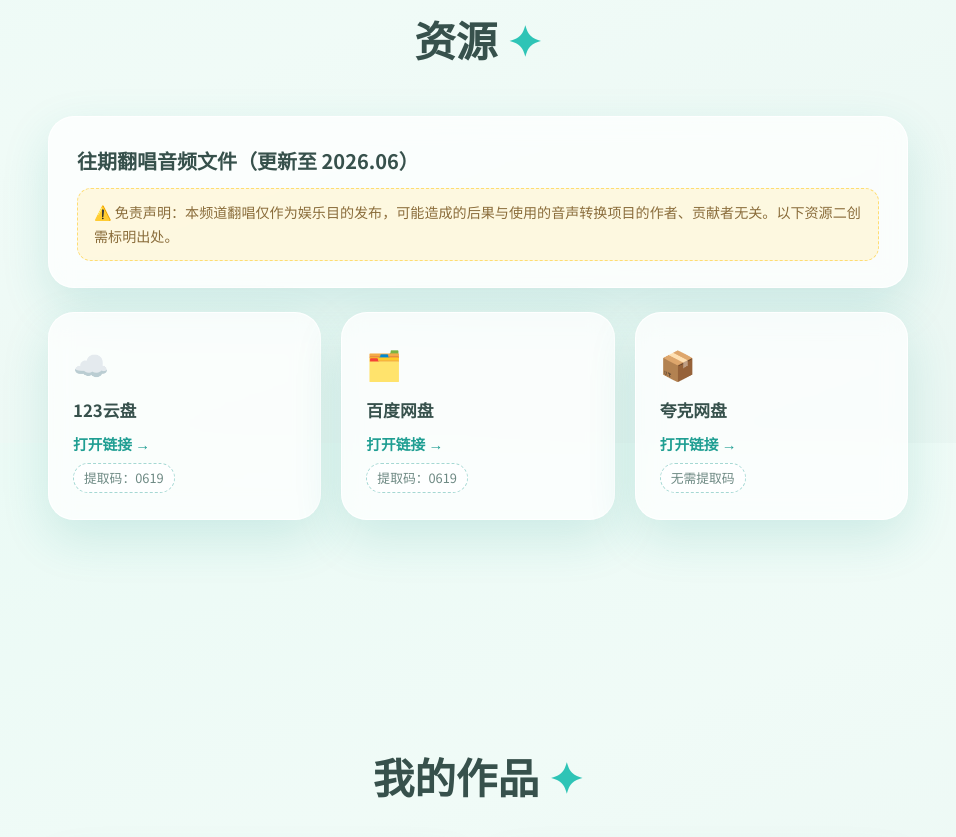
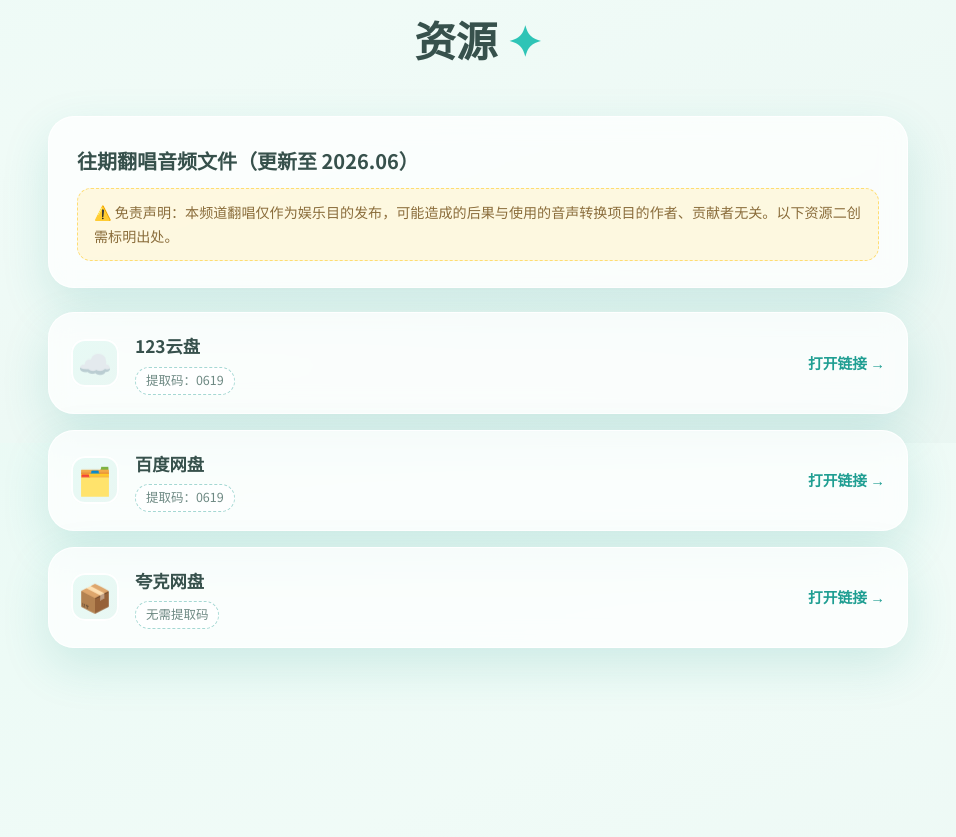
Before and after one commit to samlamp0619/firefly-site, a plain HTML site: page index.html in a window 1280 px wide. Shown: the part 1957-2794 px from the top of the page, without its empty margins (162-1118 px from the left). Drawn offline with Linux system fonts and the light colour scheme; a web font is replaced by a local one.

Commit message:
fix: 重排资源卡片为横向布局，修复对齐

```diff
--- a/index.html
+++ b/index.html
@@ -160,21 +160,27 @@
         <div class="resource-grid">
           <a class="resource-card glass reveal" href="https://1821022739.share.123pan.cn/123pan/2me4jv-gjKyd?pwd=0619#" target="_blank" rel="noopener">
             <span class="resource-icon">☁️</span>
-            <span class="resource-name">123云盘</span>
+            <span class="resource-main">
+              <span class="resource-name">123云盘</span>
+              <span class="resource-pwd">提取码：0619</span>
+            </span>
             <span class="resource-link">打开链接 →</span>
-            <span class="resource-pwd">提取码：0619</span>
           </a>
           <a class="resource-card glass reveal" href="https://pan.baidu.com/s/1bdEfva43ktBSbP6NUbH9Ew?pwd=0619" target="_blank" rel="noopener">
             <span class="resource-icon">🗂️</span>
-            <span class="resource-name">百度网盘</span>
+            <span class="resource-main">
+              <span class="resource-name">百度网盘</span>
+              <span class="resource-pwd">提取码：0619</span>
+            </span>
             <span class="resource-link">打开链接 →</span>
-            <span class="resource-pwd">提取码：0619</span>
           </a>
           <a class="resource-card glass reveal" href="https://pan.quark.cn/s/0521125ab71f" target="_blank" rel="noopener">
             <span class="resource-icon">📦</span>
-            <span class="resource-name">夸克网盘</span>
+            <span class="resource-main">
+              <span class="resource-name">夸克网盘</span>
+              <span class="resource-pwd">无需提取码</span>
+            </span>
             <span class="resource-link">打开链接 →</span>
-            <span class="resource-pwd">无需提取码</span>
           </a>
         </div>
       </div>
@@ -237,8 +243,7 @@
     <!-- ============ 问卷 ============ -->
     <section id="survey" class="section">
       <div class="container">
-        <h2 class="section-title reveal">问卷 <span class="deco">✦</span></h2>
-        <p class="section-sub reveal">欢迎填写问卷，你的每一条意见都很重要～</p>
+        <h2 class="section-title reveal">歌曲投稿收集 <span class="deco">✦</span></h2>
         <div class="survey-box glass reveal">
           <script type='text/javascript' src='https://v.wjx.cn/handler/jqemed.ashx?activity=OUSYtjE&width=100%&source=iframe'></script>
         </div>
--- a/styles.css
+++ b/styles.css
@@ -529,39 +529,72 @@
 
 .resource-grid {
   display: grid;
-  grid-template-columns: repeat(auto-fit, minmax(240px, 1fr));
-  gap: 20px;
+  grid-template-columns: 1fr;
+  gap: 16px;
   max-width: 860px;
   margin: 0 auto;
 }
 
 .resource-card {
-  padding: 26px 24px;
   display: flex;
-  flex-direction: column;
-  gap: 6px;
+  align-items: center;
+  gap: 16px;
+  padding: 18px 22px;
+  flex-wrap: wrap;
   transition: transform 0.3s ease, box-shadow 0.3s ease;
 }
 
 .resource-card:hover {
-  transform: translateY(-6px);
-  box-shadow: 0 26px 56px rgba(31, 158, 146, 0.26);
+  transform: translateY(-4px);
+  box-shadow: 0 22px 48px rgba(31, 158, 146, 0.24);
 }
 
-.resource-icon { font-size: 1.8rem; }
+.resource-icon {
+  width: 48px;
+  height: 48px;
+  border-radius: 14px;
+  flex-shrink: 0;
+  display: flex;
+  align-items: center;
+  justify-content: center;
+  font-size: 1.7rem;
+  background: linear-gradient(140deg, #e7faf5, #e9f7f3);
+  box-shadow: inset 0 0 0 2px #fff;
+}
 
-.resource-name { font-weight: 700; font-size: 1.05rem; }
+.resource-main {
+  flex: 1;
+  min-width: 0;
+  display: flex;
+  flex-direction: column;
+  gap: 5px;
+}
 
-.resource-link { color: var(--purple); font-weight: 700; font-size: 0.92rem; }
+.resource-name { font-weight: 700; font-size: 1.08rem; }
 
 .resource-pwd {
   align-self: flex-start;
-  font-size: 0.8rem;
+  font-size: 0.78rem;
   color: var(--ink-soft);
   background: rgba(255, 255, 255, 0.8);
   border: 1px dashed rgba(31, 158, 146, 0.4);
-  padding: 3px 10px;
+  padding: 2px 10px;
   border-radius: 999px;
+}
+
+.resource-link {
+  color: var(--purple);
+  font-weight: 700;
+  font-size: 0.92rem;
+  white-space: nowrap;
+  transition: letter-spacing 0.25s;
+}
+
+.resource-card:hover .resource-link { letter-spacing: 0.05em; }
+
+@media (max-width: 560px) {
+  .resource-card { align-items: flex-start; }
+  .resource-link { margin-left: 64px; }
 }
 
 /* ===== 问卷 ===== */
```
